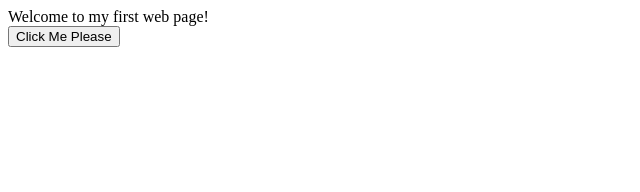
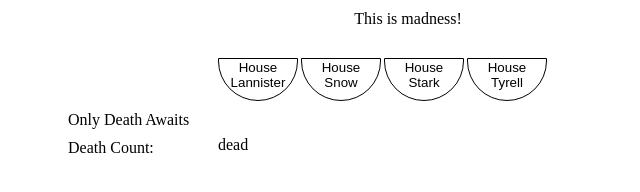
Before and after one commit to devmanhinton/deathToll, a plain HTML site: page home.html in a window 1280 px wide. Shown: the whole page, without its empty margins (0-640 px from the left). Drawn offline with Linux system fonts and the light colour scheme.

Commit message:
whoops, big commit - add stylesheets; start to make adding houses js automated

```diff
--- /dev/null
+++ b/all.css
@@ -0,0 +1,22 @@
+  .textContainer {
+    margin-top: 10px;
+    margin-bottom: 10px;
+  }
+
+  button {
+    /* Remove default shit */
+    border: none;
+    background: none;
+  }
+
+  #pageHeader {
+    text-align: center;
+  }
+
+  #wrapper {
+    width: 1000px;
+  }
+
+  #page {
+    width: 800px;
+  }
--- /dev/null
+++ b/home.css
@@ -0,0 +1,46 @@
+#clickableHouses button {
+  margin-right: 3px;
+
+
+  border-bottom-left-radius: 200px;
+  border-bottom-width: 1px;
+  border-bottom-right-radius: 200px;
+  border-bottom-style: solid;
+  border-bottom-color: black;
+  border-top-color: black;
+  border-top-style: solid;
+  border-top-width: .8px;
+  padding-left: 10px;
+  padding-right: 10px;
+
+  border-left: 1px solid black;
+  border-right: 1px solid black;
+
+  padding-bottom: 10px;
+
+  width: 80px;
+}
+
+#clickableHouses {
+  width: 800px;
+}
+
+.tableTitles {
+  width: 150px;
+  float: left;
+}
+
+.gravestones {
+  float: left;
+  margin-top: 35px;
+}
+
+.first {
+  margin-left: 150px;
+}
+
+
+#deathToll {
+  margin-left: 60px;
+  margin-top: 30px;
+}
--- a/home.html
+++ b/home.html
@@ -1,10 +1,50 @@
 <script src="./script.js"></script>
+<link rel="stylesheet" type="text/css" href="./all.css"></css>
+<link rel="stylesheet" type="text/css" href="./home.css"></css>
+
+
+<!-- What is box-sizing? -->
+<!-- Make resizable css things? -->
+<!-- Download stylus -->
+<!-- Do not let your page break > lines -->
+<!-- What is a pixel and what are the best sizes?? -->
+<!-- Nest style rules, if page < width then switch styles... -->
+<!-- Display block etc.. -->
 
 <body>
-  <div>
-    Welcome to my first web page!
+  <div id="wrapper">
+    <div id="page">
+      <div class="textContainer" id="pageHeader">This is madness!</div>
+
+      <div id="deathToll">
+        <div id="clickableHouses">
+<!--           <button class="houseBanner first myButtonOne">House Lannister
+          </button>
+
+          <button class="houseBanner myButtonOne">House Snow
+          </button>
+
+          <button class="houseBanner myButtonOne">House Stark
+          </button>
+
+          <button class="houseBanner myButtonOne">House Tyrell
+          </button> -->
+        </div>
+
+        <div class="tableTitles">
+          <div class="textContainer">
+            Only Death Awaits
+          </div>
+
+          <div class="textContainer">
+            Death Count:
+          </div>
+        </div>
+
+        <div class="gravestones">
+          dead
+        </div>
+      </div>
+    </div>
   </div>
-
-  <button class="myButtonOne">Click Me Please</button>
-
 </body>
--- a/script.js
+++ b/script.js
@@ -1,6 +1,11 @@
 DEBUG = true;
 DEBUGGER = false;
 
+HOUSES = ['Lannister', 'Snow', 'Stark', 'Tyrell'];
+HOUSE_BANNER_CLASSES = "houseBanner myButtonOne";
+
+// Off listeners
+// Learn CSS Bro!!
 
 (function(){
   window.addEventListener("DOMContentLoaded", function(){
@@ -8,6 +13,7 @@
   });
 
   var setup = function(){
+    addHouseBanners(HOUSES);
     setupListeners();
   }
 
@@ -18,10 +24,34 @@
   }
 }());
 
+// Add Code such that automated adding of houses and death tolls
+
+
+
+function addHouseBanners(houses){
+  var housesElem = document.getElementById("clickableHouses");
+
+  for (var i = 0; i < houses.length; i++){
+    addHouse(housesElem, houses[i], i);
+  }
+}
+
+function addHouse(housesElem, house, ith){
+  var button = document.createElement("button"),
+      className = HOUSE_BANNER_CLASSES;
+
+  if (ith === 0)
+    className += " first";
+
+  button.className = className;
+  button.textContent = "House " + house;
+
+  housesElem.appendChild(button);
+}
+
 function alertHi(){
   if (DEBUGGER)
     debugger;
-
   console.log('hi' + this + " arguments are: " + arguments);
 }
 
```
